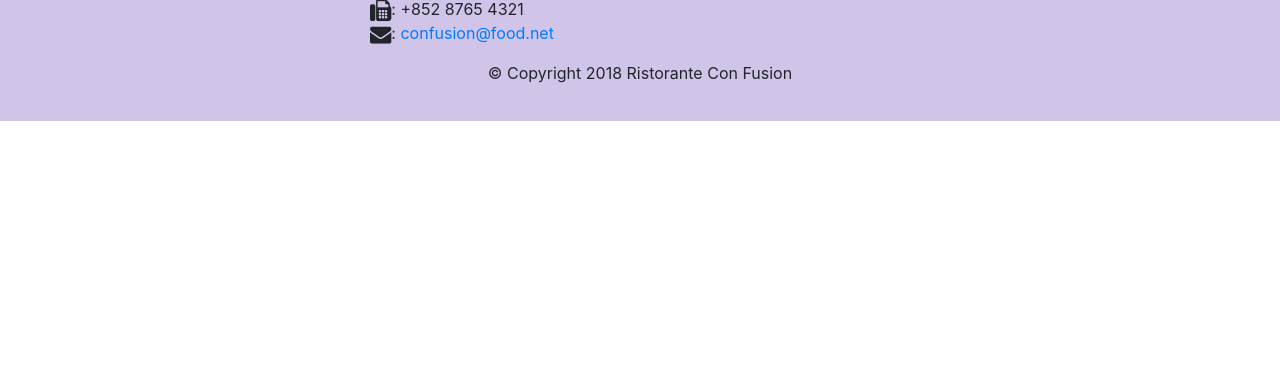
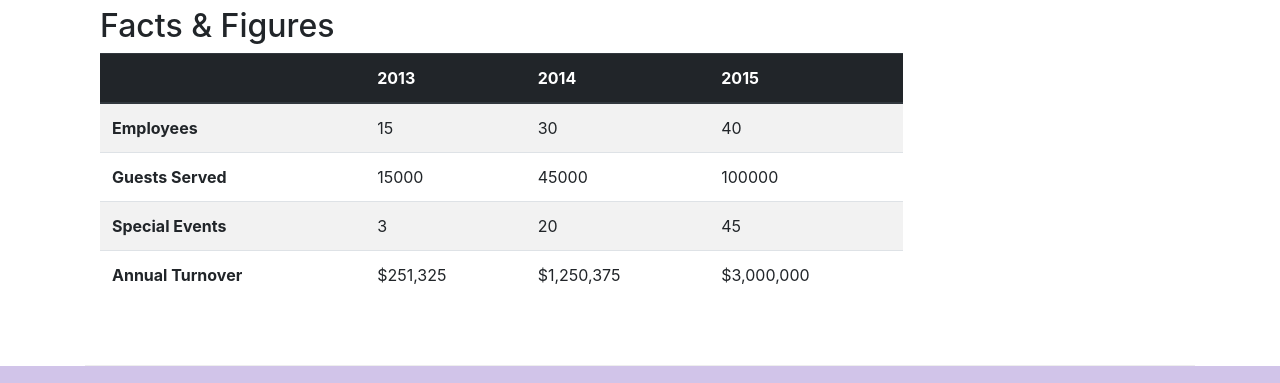
Before and after one commit to Maulishri/Restaurant-Website, a website: page aboutus.html in a window 1280 px wide. Shown: the part 1705-2088 px from the top of the page. Before the commit the page ends 1826 px from the top, so only its background shows below. Drawn offline with nearby package versions, Linux system fonts and the light colour scheme.

Commit message:
Tables and Cards

```diff
--- a/aboutus.html
+++ b/aboutus.html
@@ -68,7 +68,32 @@
                 <p>Started in 2010, Ristorante con Fusion quickly established itself as a culinary icon par excellence in Hong Kong. With its unique brand of world fusion cuisine that can be found nowhere else, it enjoys patronage from the A-list clientele in Hong Kong.  Featuring four of the best three-star Michelin chefs in the world, you never know what will arrive on your plate the next time you visit us.</p>
                 <p>The restaurant traces its humble beginnings to <em>The Frying Pan</em>, a successful chain started by our CEO, Mr. Peter Pan, that featured for the first time the world's best cuisines in a pan.</p>
             </div>
-            <div class="col-auto">
+            <div class="col-sm">
+                <div class="card">
+                    <h3 class="card-header bg-primary text-white">Facts At a Glance</h3>
+                    <div class="card-body">
+                        <dl class="row">
+                            <dt class="col-6">Started</dt>
+                            <dd class="col-6"> 3 Feb. 2013</dd>
+                            <dt class="col-6">Major Stake Holder</dt>
+                            <dd class="col-6"> HK Fine Foods Inc.</dd>
+                            <dt class="col-6">Last Year's Turnover</dt>
+                            <dd class="col-6"> $1,250,375</dd>
+                            <dt class="col-6">Employees</dt>
+                            <dd class="col-6"> 40</dd>
+                        </dl>
+                    </div>
+                </div>
+            </div>
+            <div class="col-12">
+                <div class="card card-body bg-light">
+                    <blockquote class="blockquote">
+                        <p class="mb-0">You better cut the pizza in four pieces because I'm not hungry enough to eat six.</p>
+                        <footer class="blockquote-footer">Yogi Berra,
+                        <cite title="Source Title">The Wit and Wisdom of Yogi Berra, P. Pepe, Diversion Books, 2014</cite>
+                        </footer>
+                    </blockquote>
+                </div>
             </div>
         </div>
 
@@ -91,6 +116,52 @@
             </div>
        </div>
 
+       <div class="row row-content">
+           <div class="col-12 col-sm-9">
+               <h2>Facts &amp; Figures</h2>
+               <div class="table-responsive">
+                <table class="table table-striped">
+                    <thead class="thead-dark">
+                        <tr>
+                            <th>&nbsp;</th>
+                            <th>2013</th>
+                            <th>2014</th>
+                            <th>2015</th>
+                        </tr>
+                    </thead>
+                    <tbody>
+                        <tr>
+                            <th>Employees</th>
+                            <td>15</td>
+                            <td>30</td>
+                            <td>40</td>
+                        </tr>
+                        <tr>
+                            <th>Guests Served</th>
+                            <td>15000</td>
+                            <td>45000</td>
+                            <td>100000</td>
+                        </tr>
+                        <tr>
+                            <th>Special Events</th>
+                            <td>3</td>
+                            <td>20</td>
+                            <td>45</td>
+                        </tr>
+                        <tr>
+                            <th>Annual Turnover</th>
+                            <td>$251,325</td>
+                            <td>$1,250,375</td>
+                            <td>$3,000,000</td>
+                        </tr>
+                    </tbody>
+                </table>
+               </div>
+           </div>
+
+           <div class="col-12 col-sm-3">
+           </div>
+       </div>
     </div>
 
     <footer class="footer">
```
